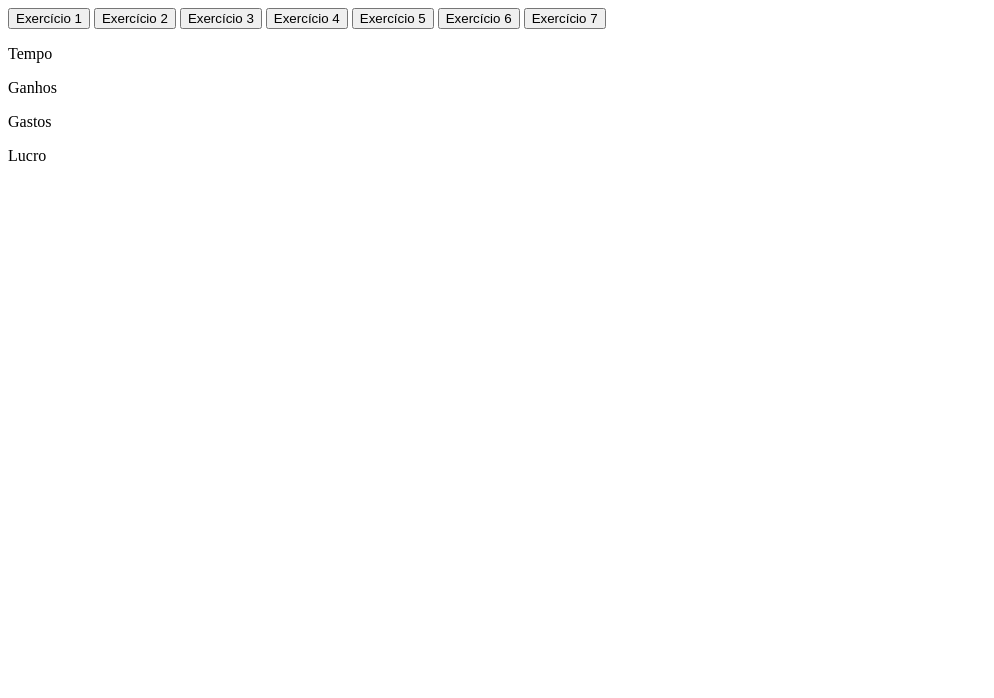
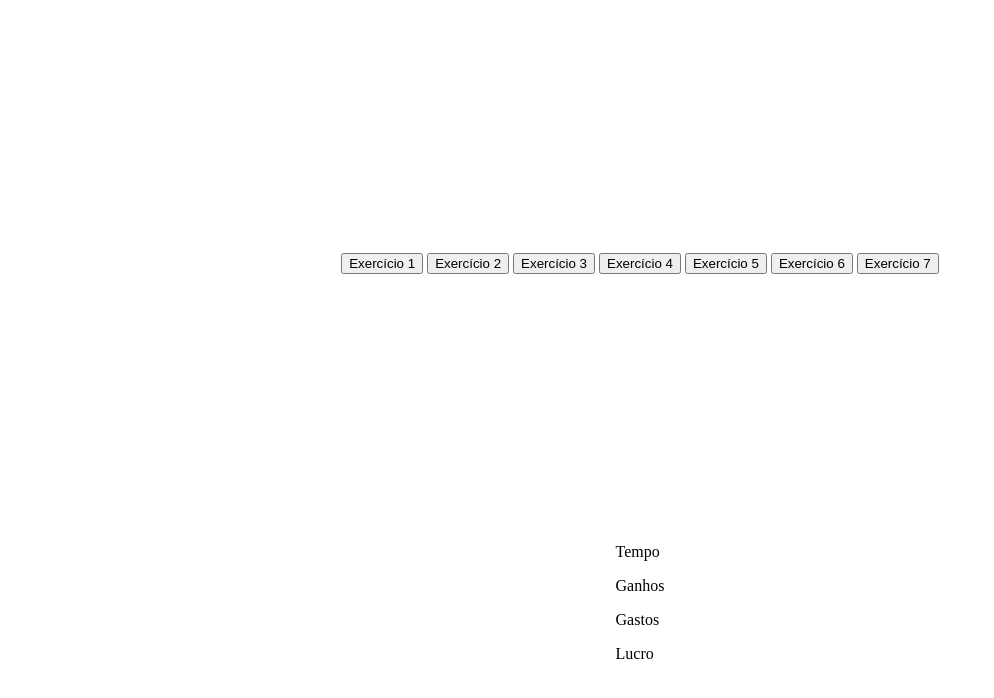
Before and after one commit to gustavofloriano11/atividade-10-javascript, a plain HTML site: page Atividade 10 - Lista JS/index.html in a window 1280 px wide. Shown: the whole page, without its empty margins (0-994 px from the left). Drawn offline with Linux system fonts and the light colour scheme.

Commit message:
adicionado css e botao centralixado

```diff
--- a/Atividade 10 - Lista JS/index.html
+++ b/Atividade 10 - Lista JS/index.html
@@ -3,11 +3,13 @@
 <head>
     <meta charset="UTF-8">
     <meta name="viewport" content="width=device-width, initial-scale=1.0">
+    <link rel="stylesheet" href="style.css">
     <script src="atividade1-6.js"></script>
     <script src="atividade7.js"></script>
     <title>Atividade 1</title>
 </head>
 <body>
+    <div class="centro">
         <div>
             <button id="botao" type="button" onclick="calculadora()">Exercício 1</button>
             <button id="botao" type="button" onclick="contagem()">Exercício 2</button>
@@ -17,13 +19,14 @@
             <button id="botao" type="button" onclick="vogal()">Exercício 6</button>
             <button id="botao" type="button" onclick="picoleteria()">Exercício 7</button>
         </div>
+    </div>
+    <div class="centro">
         <div>
             <p id="regressiva"> Tempo </p>
-    </div>
-    <div>
             <p id="ganho"> Ganhos</p>
             <p id="gasto"> Gastos</p>
             <p id="media"> Lucro</p>
         </div>
+    </div>
 </body>
 </html>
--- /dev/null
+++ b/Atividade 10 - Lista JS/style.css
@@ -0,0 +1,5 @@
+.centro{
+    display: flex;
+    justify-content: center;
+    margin-top: 20%;
+}
```
Lines whose indentation alone changed are shown as unchanged.
